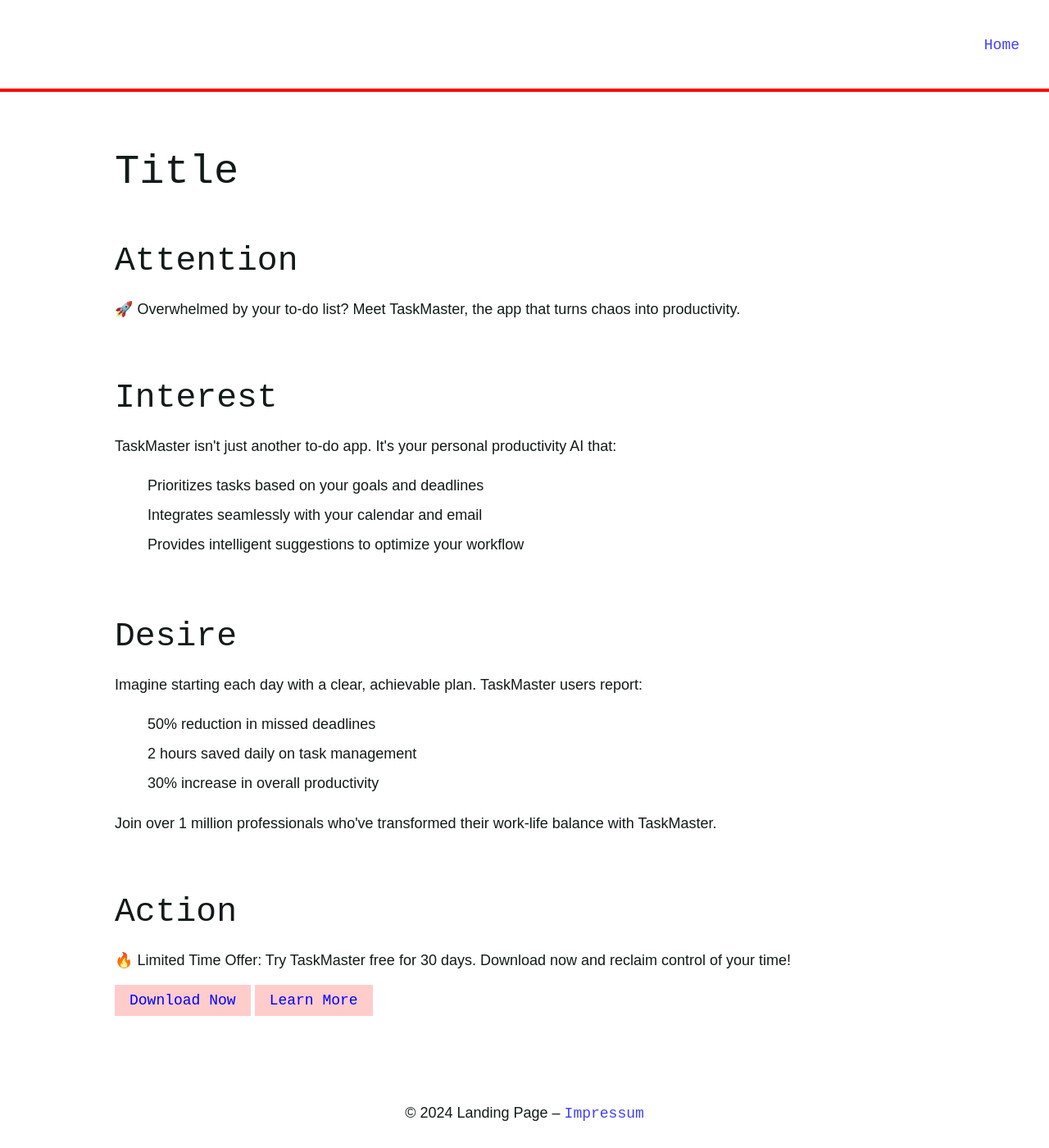
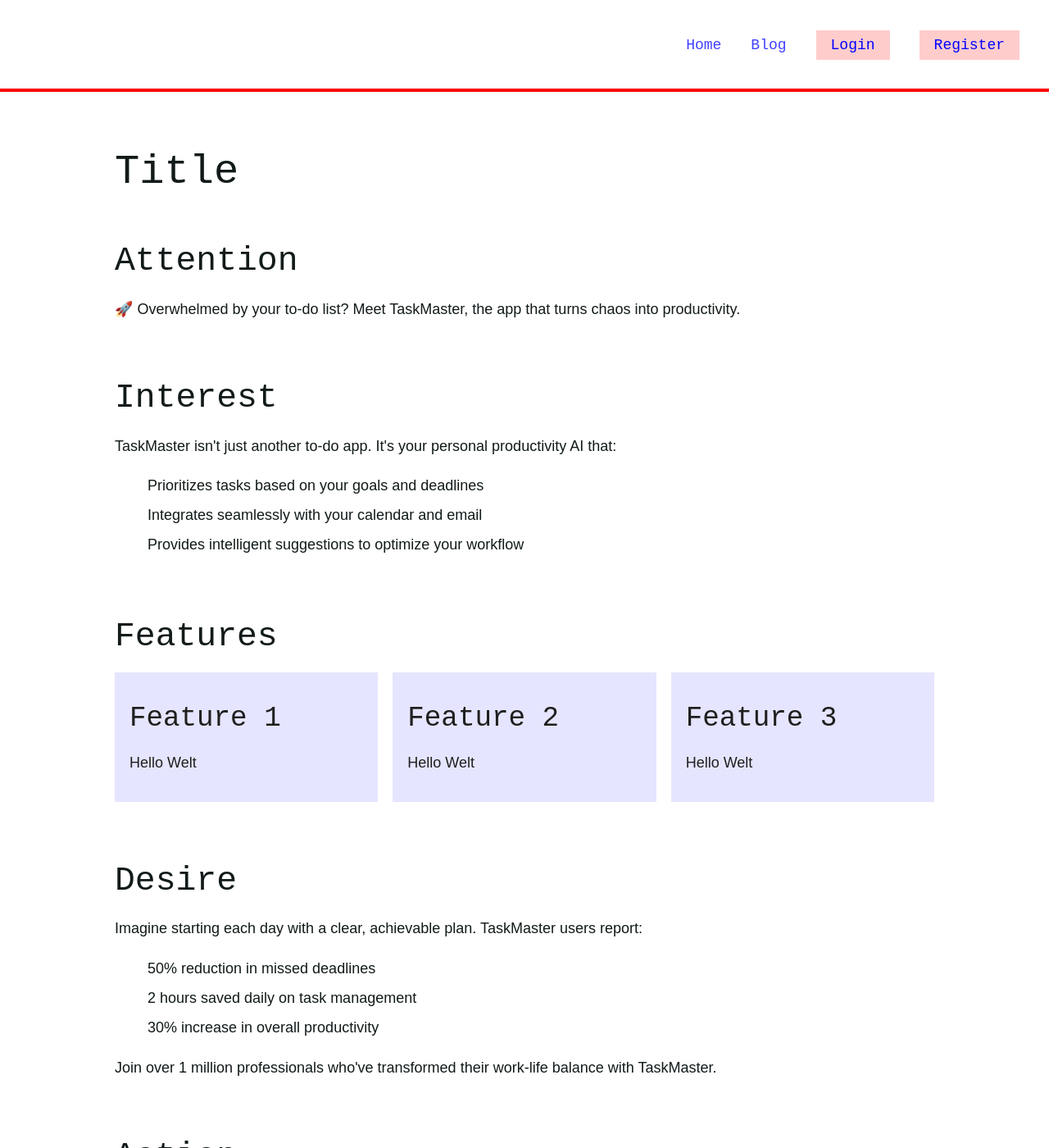
Before and after one commit to lukas-h/aida-landing-page, a Jekyll site: the page built from index.html, in a window 1280 px wide and 1400 px high. Shown: the whole window at 82% size. Built offline with Jekyll 4.4.1, drawn with Linux system fonts in a browser that asks for light colours; some of the changed text lies outside the part shown.

Commit message:
add features, blog

```diff
--- a/_config.yml
+++ b/_config.yml
@@ -6,6 +6,8 @@
   Google search results) and in your feed.xml site description.
 baseurl: ""
 url: "https://landing-page.himsel.me"
+login_url: "https://app.landing-page.himsel.me/login"
+register_url: "https://app.landing-page.himsel.me/register"
 company: Landing Page
 street: 123 Main Street
 city: 12345 Anytown
--- a/_includes/header.html
+++ b/_includes/header.html
@@ -3,6 +3,9 @@
       <a class="logo" href="/">{% include logo/logo.svg %}</a>
       <ul>
         <li><a href="/">Home</a></li>
+        <li><a href="/blog.html">Blog</a></li>
+        <li><a class="button" href="{{ site.login_url }}">Login</a></li>
+        <li><a class="button" href="{{ site.register_url }}">Register</a></li>
       </ul>
     </nav>
   </header>
--- /dev/null
+++ b/_includes/sections/blog.html
@@ -0,0 +1,13 @@
+<section>
+    <h2>Blog</h2>
+    <div class="grid">
+        {% for post in site.posts limit: {{ include.limit | default: 100 }} %}
+        <div class="card">
+            <h3><a href="{{ post.url }}">{{ post.title }}</a></h3>
+            <p>{{ post.excerpt }}</p>
+            <p>Published on {{ post.date | date: "%B %d, %Y" }}</p>
+            <a href="{{ post.url }}" class="button">Read more</a>
+        </div>
+        {% endfor %}
+    </div>
+</section>
--- /dev/null
+++ b/_includes/sections/features.html
@@ -0,0 +1,11 @@
+<section>
+    <h2>Features</h2>
+    <div class="grid">
+        {% for feature in site.features %}
+        <div class="card">
+            <h3>{{ feature.title }}</h3>
+            <p>{{ feature.content }}</p>
+        </div>
+        {% endfor %}
+    </div>
+</section>
--- a/_sass/_header.scss
+++ b/_sass/_header.scss
@@ -45,6 +45,11 @@
             line-height: 6rem;
             margin: 0 1rem;
             color: var(--primary);
+            a.button {
+                line-height: 1rem;
+                height: 1rem;
+                padding: .5rem 1rem;
+            }
         }
 
     }
--- /dev/null
+++ b/blog.html
@@ -0,0 +1,6 @@
+---
+layout: page
+title: Blog
+---
+
+{% include sections/blog.html %}
--- a/index.html
+++ b/index.html
@@ -5,5 +5,7 @@
 
 {% include aida/attention.html %}
 {% include aida/interest.html %}
+{% include sections/features.html limit=3 %}
 {% include aida/desire.html %}
 {% include aida/action.html %}
+{% include sections/blog.html %}
```
Also changed, not shown: _features/feature2.md (added, +5 -0 lines), _features/feature3.md (added, +5 -0 lines), _layouts/post.html (added, +8 -0 lines), _posts/2024-09-16-test.md (added, +4 -0 lines).
